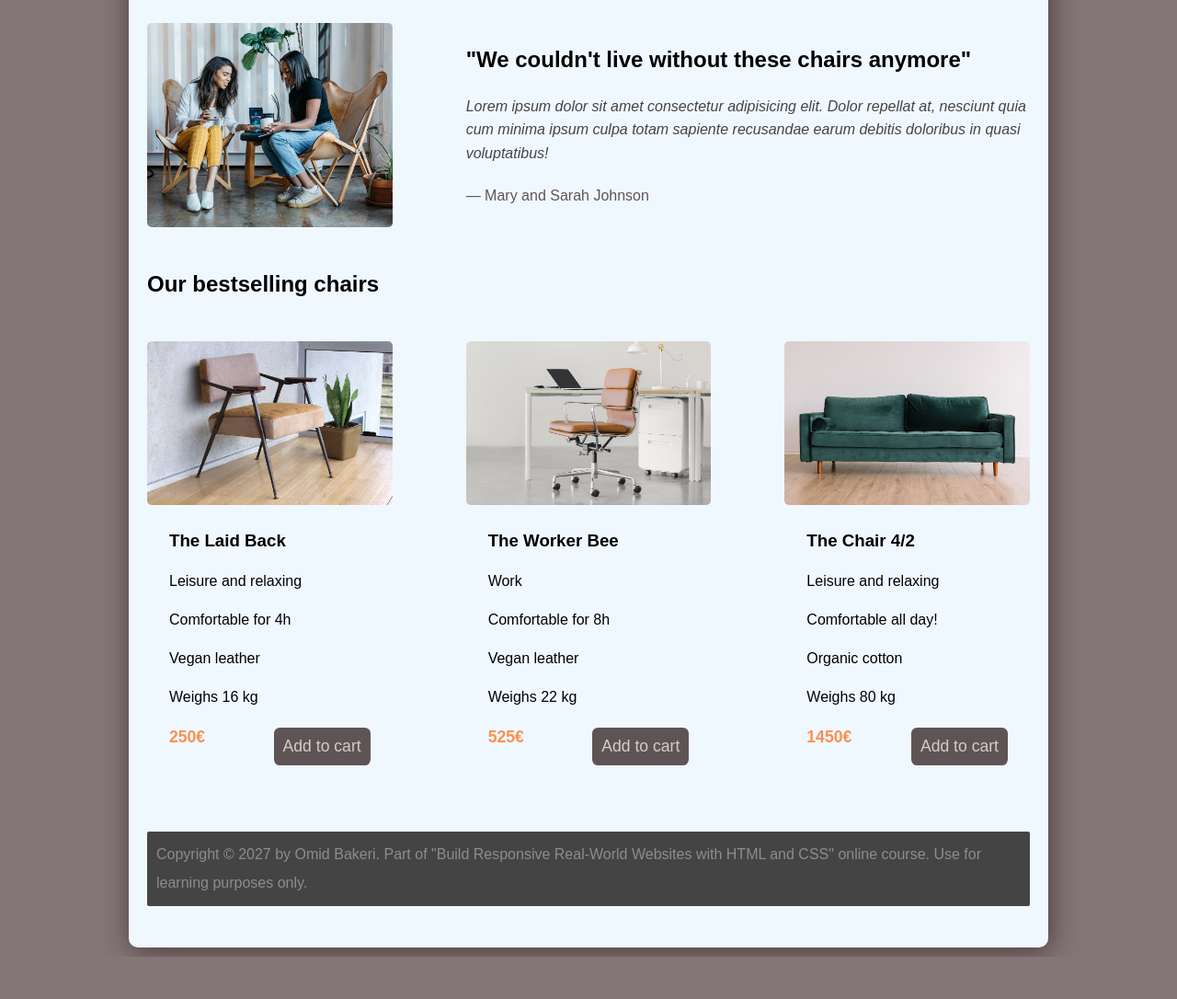
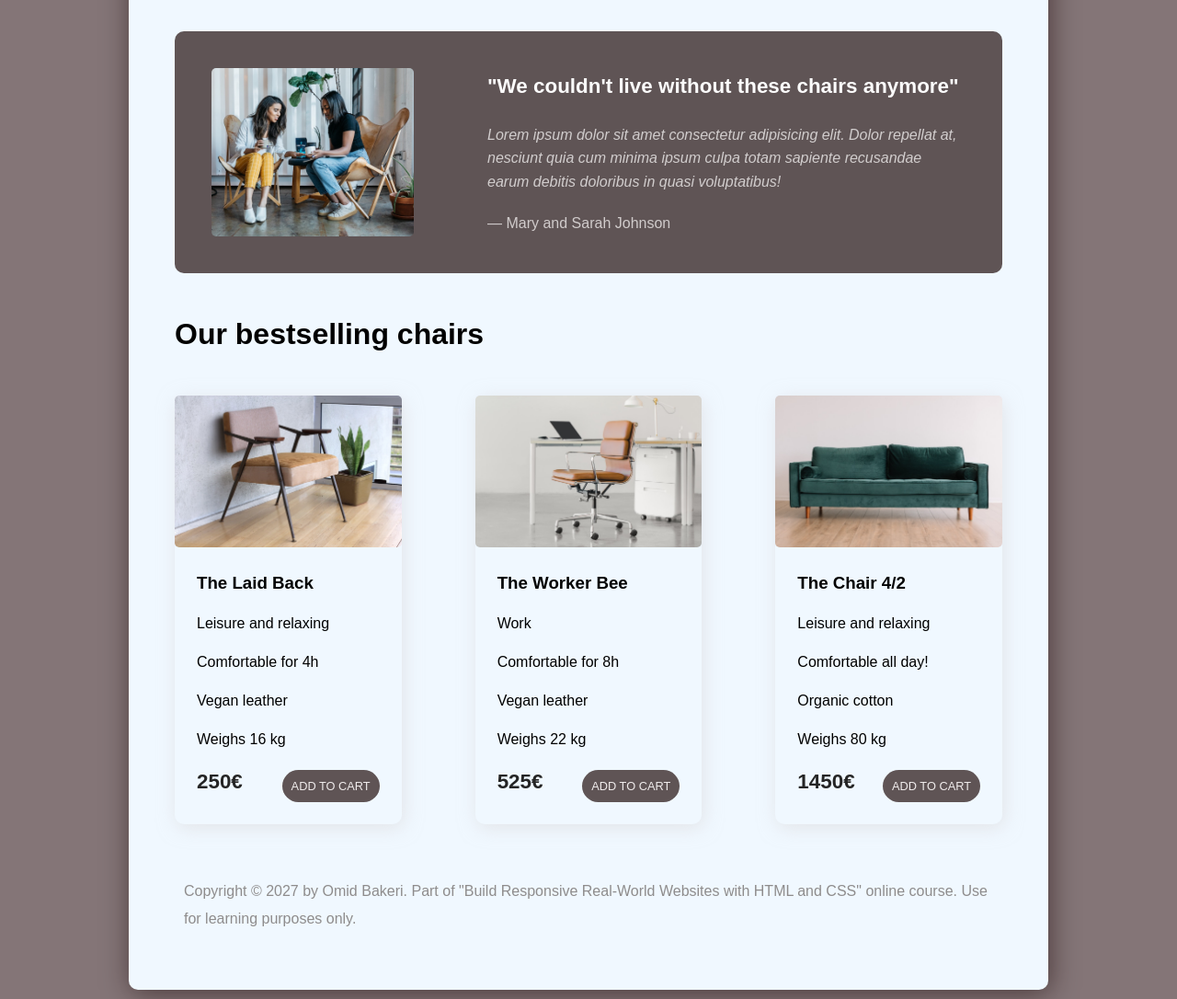
Before and after one commit to omid-bakeri/Chair-Shop-Web-Page, a plain HTML site: page index.html in a window 1280 px wide. Shown: the part 800-1886 px from the top of the page at 92% size. Before the commit the page ends 1840 px from the top, so only its background shows below. Drawn offline with Linux system fonts and the light colour scheme.

Commit message:
file updated

```diff
--- a/index.html
+++ b/index.html
@@ -18,7 +18,7 @@
             relentlessly perfecting the chair. The result is a perfect blend of
             beauty and comfort, that will have a lasting impact on your health.
           </p>
-          <a class="btn btn--big" href="#">Shop chairs</a>
+          <a class="btn btn--big" href="#">SHOP CHAIRS</a>
         </div>
         <img src="hero.jpg" alt="Photo" />
       </header>
@@ -28,6 +28,7 @@
         <div class="grid-3-cols">
           <div>
             <p class="features-title"><strong>Science meets design</strong></p>
+            <i class="fa-regular fa-face-smile"></i>
             <p class="features-text">
               Lorem, ipsum dolor sit amet consectetur adipisicing elit. Natus
               similique adipisci praesentium.
@@ -60,7 +61,9 @@
         <div class="grid-3-cols">
           <img src="customers.jpg" alt="People sitting on chairs" />
           <div class="testimonial-box">
-            <h2>"We couldn't live without these chairs anymore"</h2>
+            <h2 class="section-h2">
+              "We couldn't live without these chairs anymore"
+            </h2>
             <blockquote class="testimonial-text">
               Lorem ipsum dolor sit amet consectetur adipisicing elit. Dolor
               repellat at, nesciunt quia cum minima ipsum culpa totam sapiente
@@ -94,7 +97,7 @@
               </ul>
               <div class="chair-price">
                 <strong>250€</strong>
-                <a href="#" class="btn btn--small">Add to cart</a>
+                <a href="#" class="btn btn--small">ADD TO CART</a>
               </div>
             </div>
           </figure>
@@ -119,7 +122,7 @@
               </ul>
               <div class="chair-price">
                 <strong>525€</strong>
-                <a href="#" class="btn btn--small">Add to cart</a>
+                <a href="#" class="btn btn--small">ADD TO CART</a>
               </div>
             </div>
           </figure>
@@ -144,7 +147,7 @@
               </ul>
               <div class="chair-price">
                 <strong>1450€</strong>
-                <a href="#" class="btn btn--small">Add to cart</a>
+                <a href="#" class="btn btn--small">ADD TO CART</a>
               </div>
             </div>
           </figure>
--- a/style.css
+++ b/style.css
@@ -19,14 +19,22 @@ body {
   font-family: sans-serif;
   background-color: #847577;
 }
-
+.testimonial-section {
+  background-color: #5f5455;
+  padding: 40px;
+  border-radius: 10px;
+}
+.section-h2 {
+  color: #fcfcfc;
+  font-weight: 600;
+}
 .container {
   background-color: aliceblue;
   border-radius: 10px;
   width: 1000px;
   margin: 0 auto;
   box-shadow: 2px 4px 30px rgba(22, 2, 2, 0.519);
-  padding: 20px;
+  padding: 50px;
   margin-top: 10px;
   margin-bottom: 10px;
 }
@@ -39,8 +47,12 @@ footer {
 
 h2 {
   margin-bottom: 48px;
+  font-size: 1.1rem;
 }
-
+.section-h2 {
+  font-size: 1.7rem;
+  line-height: 1.9rem;
+}
 .grid-3-cols {
   display: grid;
   grid-template-columns: repeat(3, 1fr);
@@ -48,21 +60,34 @@ h2 {
 }
 .features-title {
   color: #252525;
+  font-size: 1.1rem;
   margin-bottom: 10px;
   line-height: 10px;
   font-weight: 600;
+}
+header h1 {
+  font-weight: 600;
+  font-size: 2.3rem;
 }
 .features-text {
   color: #444;
   line-height: 1.8rem;
   text-justify: inter-word;
 }
+section h2 {
+  font-weight: 600;
+  font-size: 2rem;
+}
 .btn--big {
   background-color: #847577;
-  color: rgb(213, 214, 215);
+  color: rgb(238, 239, 239);
+  border-top-right-radius: 30px;
+  border-top-left-radius: 30px;
+  border-bottom-right-radius: 30px;
+  border-bottom-left-radius: 30px;
   padding: 14px;
   text-decoration: none;
-  border-radius: 10px;
+  /* border-radius: 10px; */
   border: 2px solid #847577;
 }
 .btn--big:hover {
@@ -117,10 +142,10 @@ img {
   font-style: italic;
   margin-bottom: 24px;
   line-height: 1.6rem;
-  color: #444;
+  color: #d1cdcd;
 }
 .testimonial-author {
-  color: #5f5455;
+  color: #d1cccc;
 }
 
 .chair-box {
@@ -150,21 +175,41 @@ h3 {
 .chair-price {
   color: rgba(255, 98, 0, 0.688);
   display: flex;
-  font-size: 1.1rem;
+  font-size: 1rem;
   justify-content: space-between;
 }
 .btn--small {
-  color: #d1cccc;
+  color: #f0ecec;
+  font-size: 0.8rem;
+  padding: 10px;
   text-decoration: none;
-  padding: 10px;
   background-color: #5f5455;
   border-radius: 0.4rem;
+  border-top-right-radius: 30px;
+  border-top-left-radius: 30px;
+  border-bottom-right-radius: 30px;
+  border-bottom-left-radius: 30px;
+  align-self: flex-start;
 }
 footer {
-  background-color: #444;
+  /* background-color: #444; */
   color: #8e8c8c;
   padding: 10px;
   line-height: 1.9rem;
-  border-radius: 2px;
-  margin-bottom: 25px;
+  border-radius: 10px;
+  margin-bottom: 1px;
 }
+
+figure strong {
+  font-weight: 700;
+  color: #252525;
+  font-size: 1.4rem;
+}
+.section-h2 {
+  font-size: 1.4rem;
+}
+figure {
+  /* border: 2px solid #8e8c8c; */
+  border-radius: 10px;
+  box-shadow: 2px 4px 20px rgba(214, 210, 210, 0.519);
+}
```
Also changed, not shown: icons/smile.png (added).
